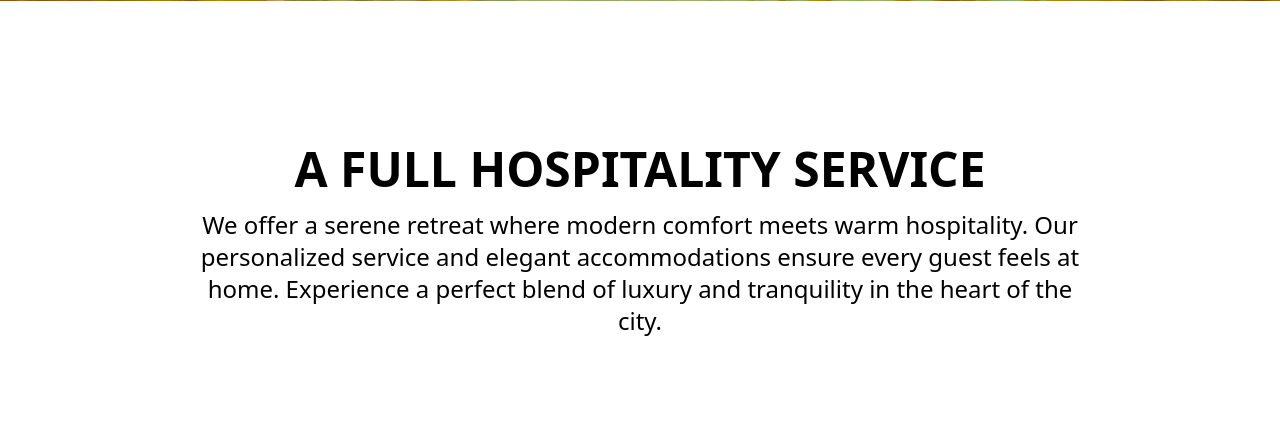
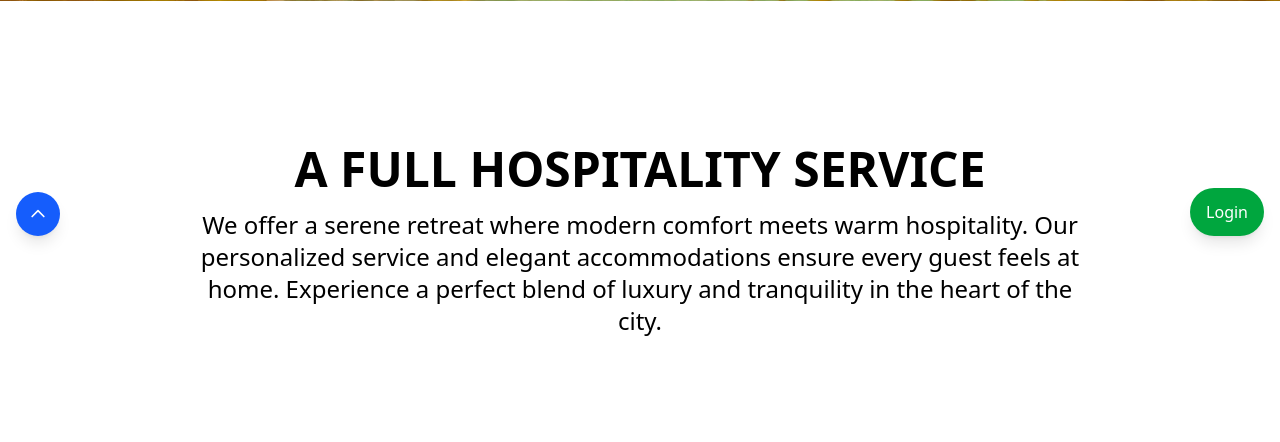
Before and after one commit to Lao-Mao21/grouptensite, a Django app: page /landing_page/ in a window 1280 px wide. Shown: the part 548-990 px from the top of the page. Run offline with Django 4.2, Linux system fonts and the light colour scheme; some libraries are stand-ins or nearby versions.

Commit message:
fixed landing page

```diff
--- a/crud/static/css/output.css
+++ b/crud/static/css/output.css
@@ -292,8 +292,14 @@
   .right-4 {
     right: calc(var(--spacing) * 4);
   }
+  .bottom-4 {
+    bottom: calc(var(--spacing) * 4);
+  }
   .left-0 {
     left: calc(var(--spacing) * 0);
+  }
+  .left-4 {
+    left: calc(var(--spacing) * 4);
   }
   .z-30 {
     z-index: 30;
@@ -879,6 +885,9 @@
   }
   .flex-col {
     flex-direction: column;
+  }
+  .flex-row {
+    flex-direction: row;
   }
   .flex-wrap {
     flex-wrap: wrap;
--- a/crud/templates/web/guest/landing_page.html
+++ b/crud/templates/web/guest/landing_page.html
@@ -228,6 +228,28 @@
   </div>
 </div>
 
+<!-- Floating Buttons Container -->
+<div class="fixed bottom-4 left-4 flex flex-row space-y-3 z-50">
+  <!-- Back to Top Button -->
+  <button
+    onclick="window.scrollTo({ top: 0, behavior: 'smooth' })"
+    class="bg-blue-600 hover:bg-blue-700 text-white p-3 rounded-full shadow-lg transition duration-300"
+    aria-label="Back to Top">
+    <!-- You can use an icon or text -->
+    <svg class="w-5 h-5" fill="none" stroke="currentColor" viewBox="0 0 24 24" xmlns="http://www.w3.org/2000/svg">
+      <path stroke-linecap="round" stroke-linejoin="round" stroke-width="2" d="M5 15l7-7 7 7"></path>
+    </svg>
+  </button>
+</div>
+
+<div class="fixed bottom-4 right-4 flex flex-row space-y-3 z-50">
+  <!-- Login Button -->
+  <a href="/login"
+    class="bg-green-600 hover:bg-green-700 text-white px-4 py-3 rounded-full shadow-lg text-center transition duration-300">
+    Login
+  </a>
+</div>
+
 <footer class="bg-white dark:bg-gray-600">
     <div class="mx-auto w-full max-w-screen-xl p-4 py-6 lg:py-8">
         <div class="md:flex md:justify-between">
```
